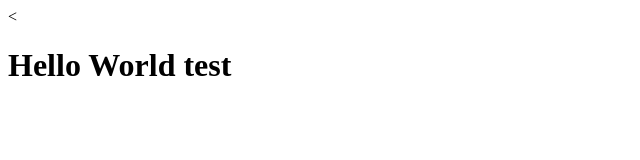
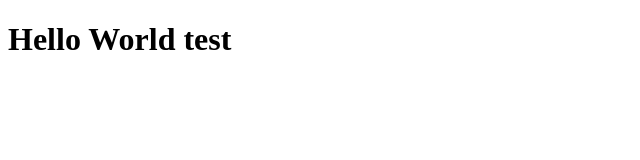
Before and after one commit to wagnerho/angular, a plain HTML site: page index.html in a window 1280 px wide. Shown: the whole page, without its empty margins (0-640 px from the left). Drawn offline with Linux system fonts and the light colour scheme.

Commit message:
Fix Error

```diff
--- a/index.html
+++ b/index.html
@@ -5,6 +5,6 @@
     <title>Hello World</title>
   </head>
   <body>
-    <<h1>Hello World test</h1>
+    <h1>Hello World test</h1>
   </body>
 </html>
```
